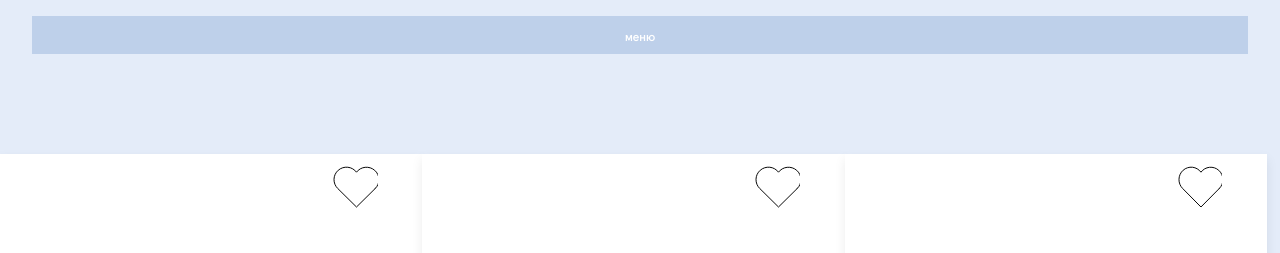
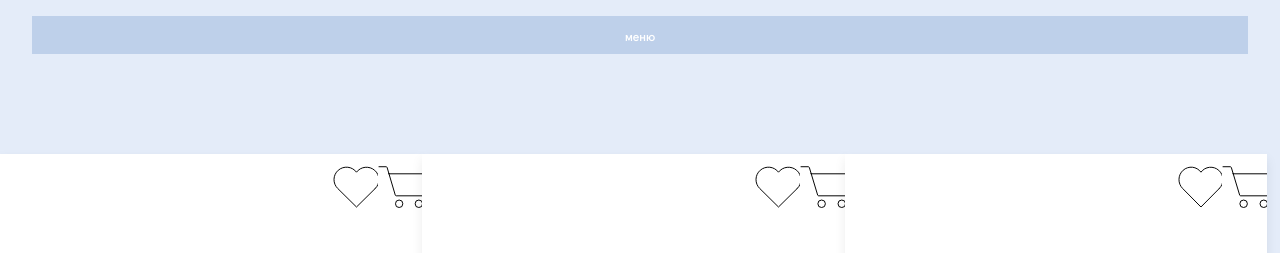
Before and after one commit to vikanik08/parallex-final, a plain HTML site: page shop.html in a window 1280 px wide. Shown: the top 253 px of the page. Drawn offline with Linux system fonts and the light colour scheme.

Commit message:
Update shop.css

```diff
--- a/css/shop.css
+++ b/css/shop.css
@@ -68,7 +68,7 @@ body {
 .cart {
   width: 5vw;
   height: 5vw;
-  background-image: url("./img/cart.svg");
+  background-image: url("../img/cart.svg");
   background-repeat: no-repeat;
   cursor: url("../img/cursor-pointer.svg"), auto;
 }
```
